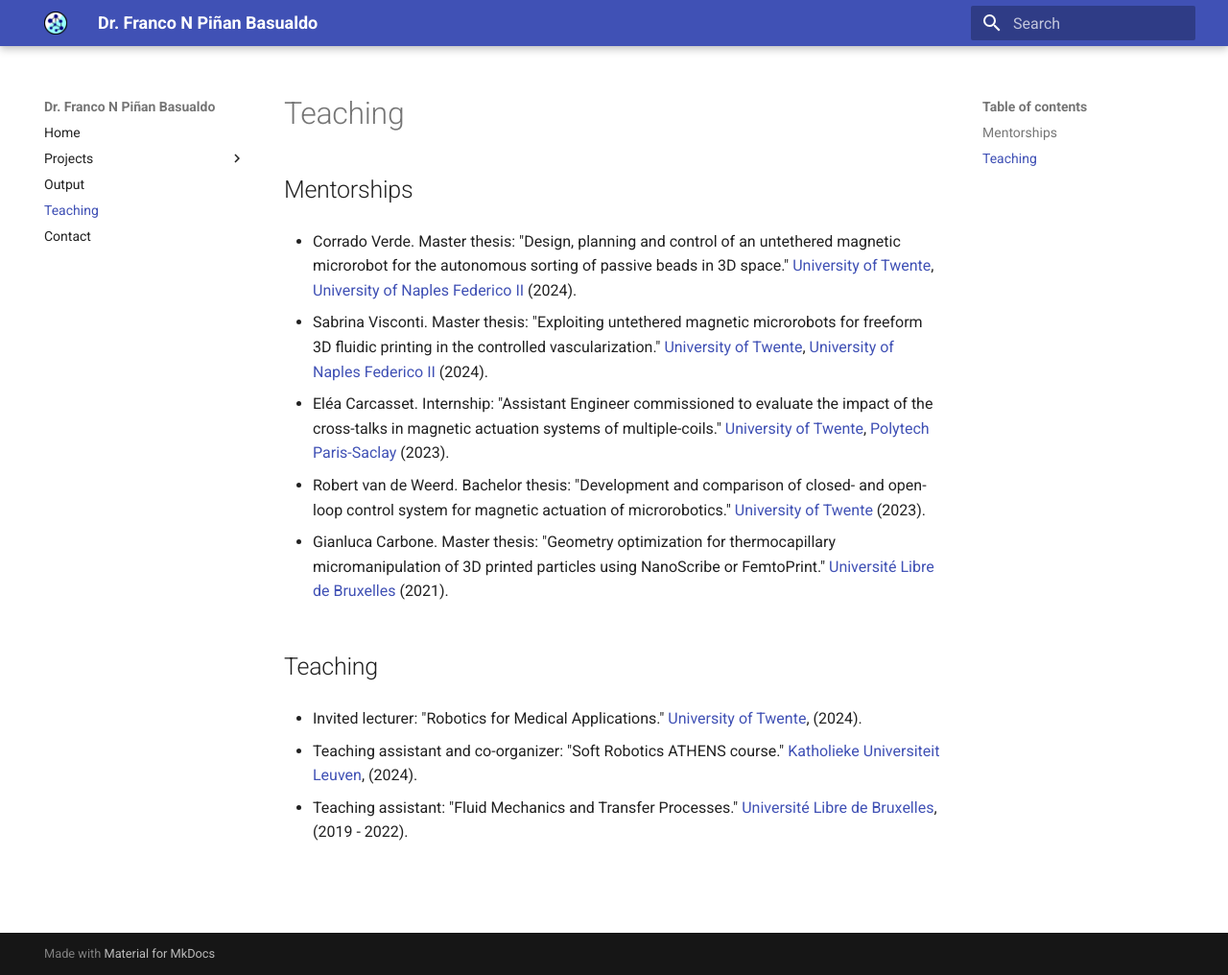
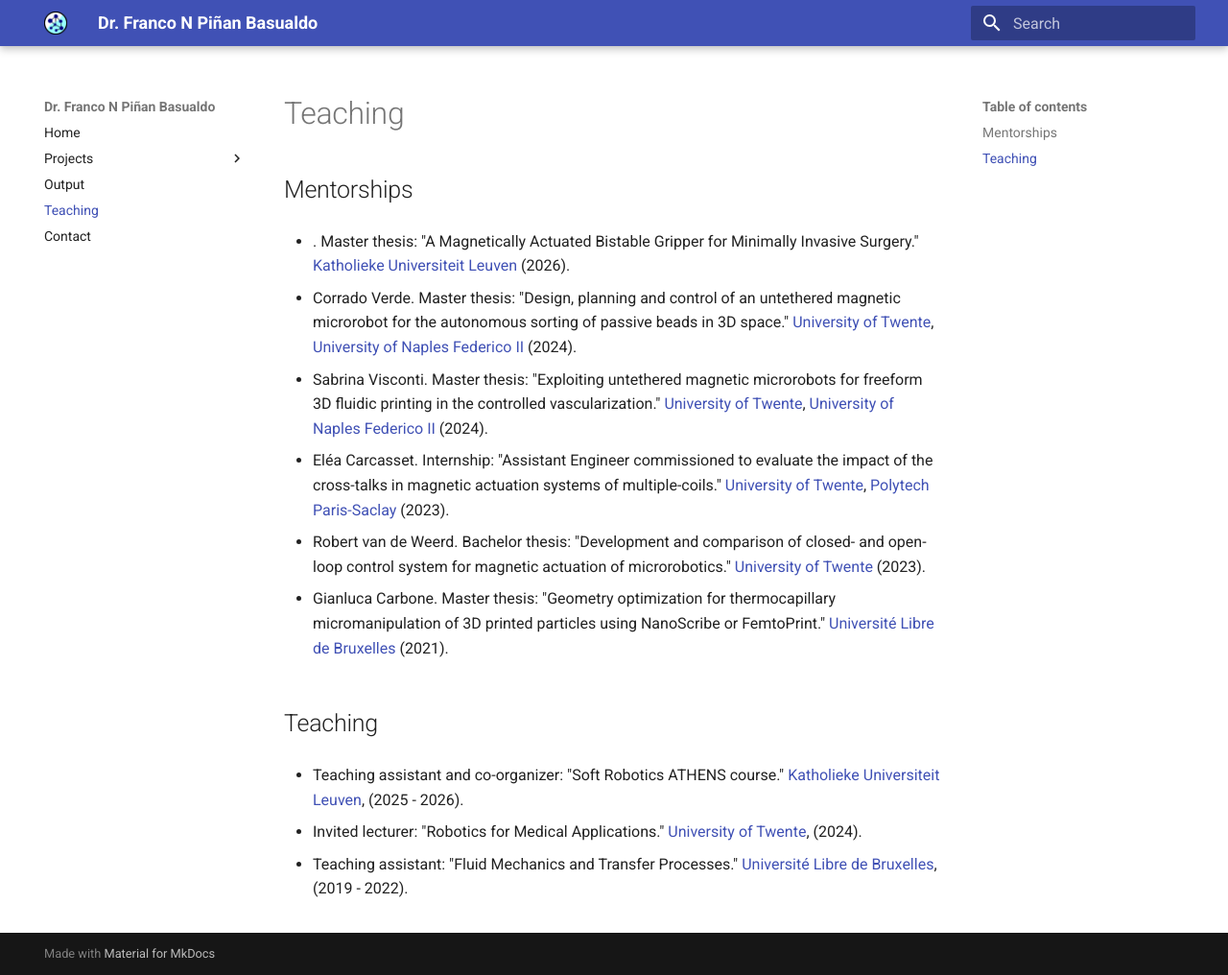
Before and after one commit to Francopb/Francopb.github.io, an MkDocs documentation site: the page built from docs/teaching/index.md, in a window 1280 px wide and 1016 px high. Shown: the whole window at 96% size. Built offline with MkDocs 1.6.1 and Material for MkDocs 9.7.7, drawn with Linux system fonts in a browser that asks for light colours.

```diff
--- a/docs/teaching/index.md
+++ b/docs/teaching/index.md
@@ -1,5 +1,7 @@
 ## Mentorships
 
+
+- . Master thesis: "A Magnetically Actuated Bistable Gripper for Minimally Invasive Surgery." [Katholieke Universiteit Leuven](https://www.kuleuven.be/) (2026).
 
 - Corrado Verde. Master thesis: "Design, planning and control of an untethered magnetic microrobot for the autonomous sorting of passive beads in 3D space." [University of Twente](https://www.utwente.nl/), [University of Naples Federico II](https://www.international.unina.it/) (2024).
 
@@ -15,8 +17,8 @@
 ## Teaching
 
 
+- Teaching assistant and co-organizer: "Soft Robotics ATHENS course." [Katholieke Universiteit Leuven](https://www.kuleuven.be/kuleuven/), (2025 - 2026).
+
 - Invited lecturer: "Robotics for Medical Applications." [University of Twente](https://www.utwente.nl/), (2024).
 
-- Teaching assistant and co-organizer: "Soft Robotics ATHENS course." [Katholieke Universiteit Leuven](https://www.kuleuven.be/kuleuven/), (2024).
-
 - Teaching assistant: "Fluid Mechanics and Transfer Processes." [Université Libre de Bruxelles](https://www.ulb.be/), (2019 - 2022).
```
Also changed, not shown: docs/projects/softrob.md (+4 -0 lines), 2 other files.
